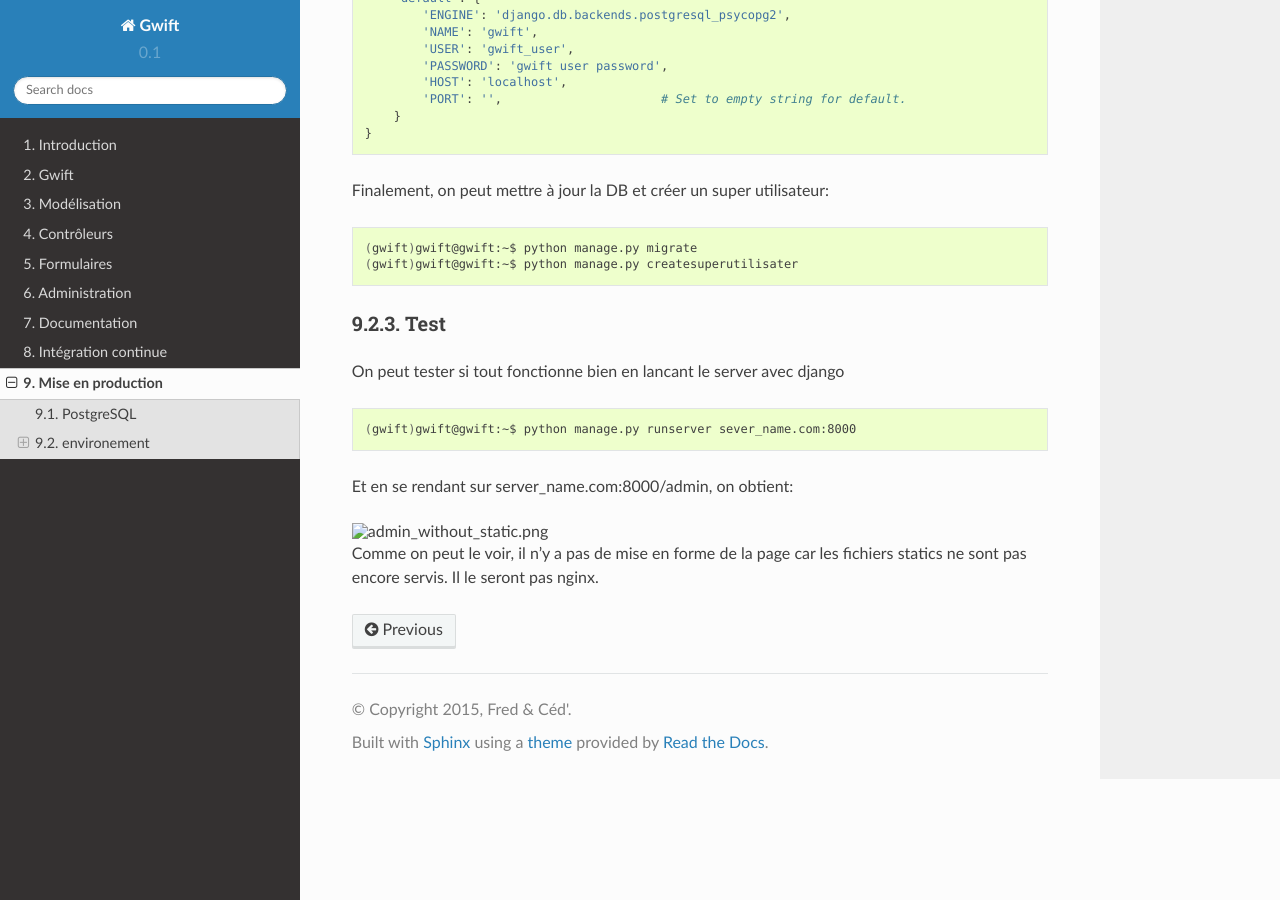
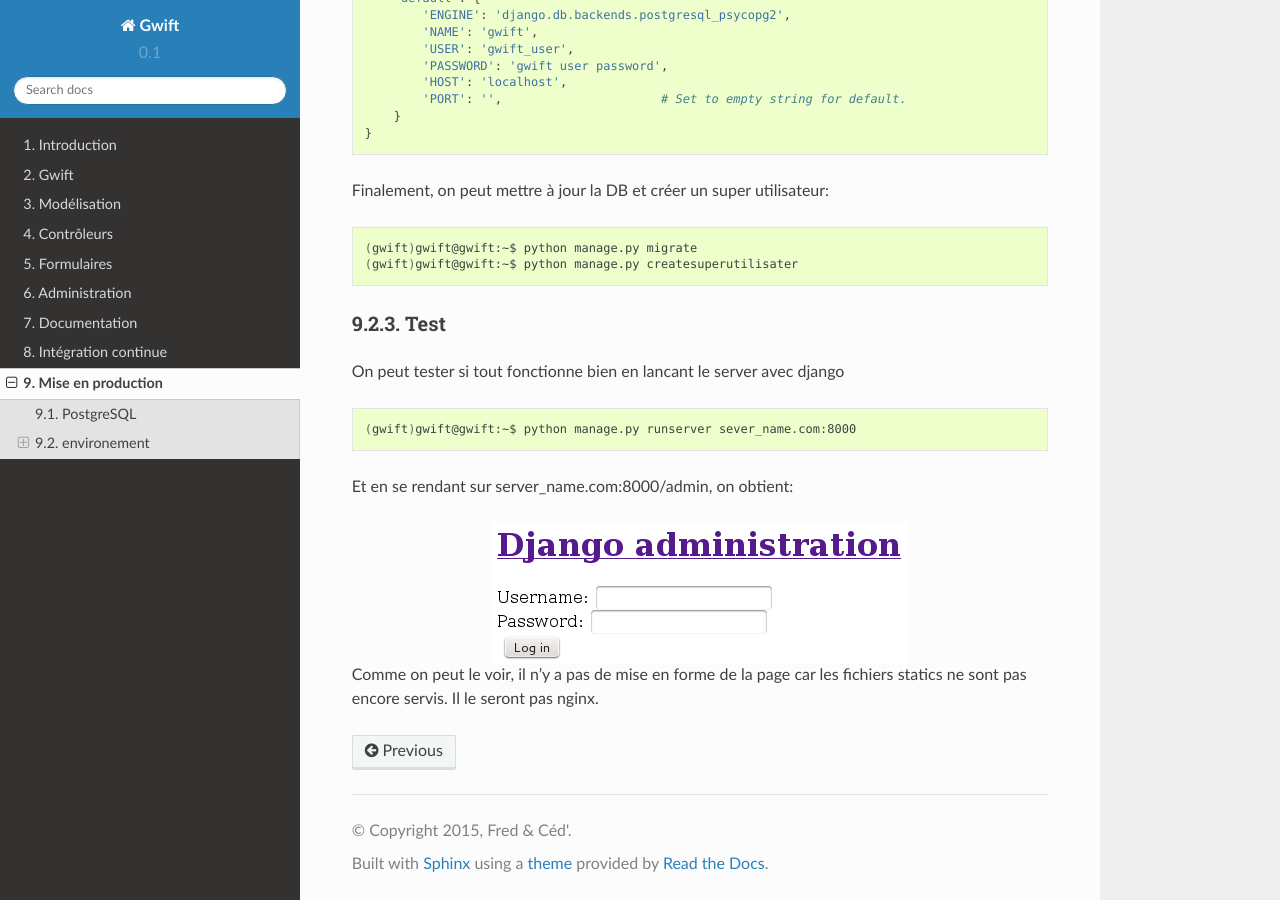
Before and after one commit to Grimbox/gwift-book, a Sphinx documentation site: the page built from source/production.rst, in a window 1280 px wide and 900 px high, scrolled down 3145 px. Built offline with Sphinx 7.4.7 and the Read the Docs theme 2.0.0, drawn with Linux system fonts in a browser that asks for light colours.

Commit message:
Change folder to the image admin_without_static

```diff
--- a/source/production/environment.rst
+++ b/source/production/environment.rst
@@ -132,7 +132,7 @@ On peut tester si tout fonctionne bien en lancant le server avec django
 
 Et en se rendant sur server_name.com:8000/admin, on obtient:
 
-.. image:: admin_without_static.png
+.. image:: production/admin_without_static.png
     :align: center
 
 Comme on peut le voir, il n'y a pas de mise en forme de la page car les fichiers statics ne sont pas encore servis. Il le seront pas nginx.
```
